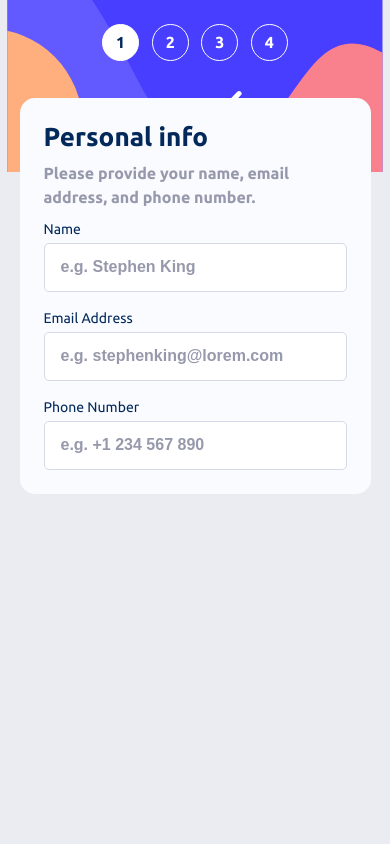
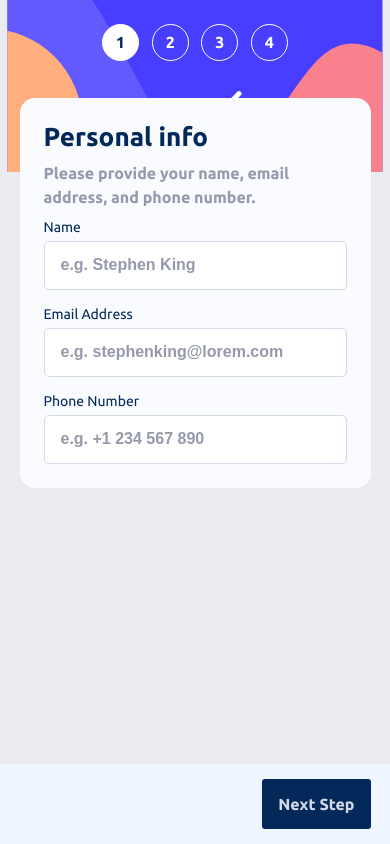
Before and after one commit to sjohnston82/multi-step-form, a Next.js app: page / in a window 390 px wide. Built offline with nearby package versions, Linux system fonts and the light colour scheme.

Commit message:
step one form complete mobile

```diff
--- a/src/app/_components/FormOneContainer.tsx
+++ b/src/app/_components/FormOneContainer.tsx
@@ -1,20 +1,29 @@
-import React from "react";
+import React, { useRef } from "react";
 import { styled } from "styled-components";
 import { useForm } from "react-hook-form";
 import * as z from "zod";
 import { zodResolver } from "@hookform/resolvers/zod";
 import validator from "validator";
 import { useFormContext } from "@/context/FormContext";
+import StepChanger from "./StepChanger";
 
 const FormOneSchema = z.object({
-  name: z.string().min(2).max(60),
-  emailAddress: z.string().min(1).email(),
-  phoneNumber: z.string().refine(validator.isMobilePhone),
+  name: z.string().min(2, { message: "This field is required" }).max(60),
+  emailAddress: z
+    .string()
+    .min(1, { message: "This field is required" })
+    .email({ message: "Must be a valid email address" }),
+  phoneNumber: z
+    .string()
+    .min(1, { message: "This field is required" })
+    .refine(validator.isMobilePhone, {
+      message: "Must be a valid phone number",
+    }),
 });
 
 type StepOneInputProps = {
   name: string;
-  email: string;
+  emailAddress: string;
   phoneNumber: string;
 };
 
@@ -43,17 +52,6 @@ const FormOneSubheading = styled.h2`
   margin-bottom: 0.6rem;
 `;
 
-const FormOneContainer = () => {
-  const { step1Info, setStep1Info } = useFormContext();
-  const { register, reset, handleSubmit } = useForm<StepOneInputProps>({
-    resolver: zodResolver(FormOneSchema),
-    defaultValues: {
-      name: step1Info.name,
-      email: step1Info.emailAddress,
-      phoneNumber: step1Info.phoneNumber,
-    },
-  });
-
 const StyledFormOne = styled.form`
   display: flex;
   flex-direction: column;
@@ -77,28 +75,108 @@ const FormOneContainer = () => {
     font-weight: bold;
     font-family: var(--font-ubuntu);
   }
+  &:focus {
+    border: 1px solid var(--purplish-blue);
+  }
 `;
+
+const StyledLabelAndError = styled.div`
+  display: flex;
+  justify-content: space-between;
+`;
+
+const ErrorMessage = styled.p`
+  color: var(--strawberry-red);
+  font-weight: bold;
+  font-size: 13px;
+`;
+
+const FormOneContainer = () => {
+  const { step1Info, setStep1Info, step, setStep } = useFormContext();
+  const formRef = useRef<HTMLFormElement | null>(null);
+  const {
+    register,
+    reset,
+    handleSubmit,
+    formState: { isValid, errors },
+  } = useForm<StepOneInputProps>({
+    resolver: zodResolver(FormOneSchema),
+    defaultValues: {
+      name: step1Info.name,
+      emailAddress: step1Info.emailAddress,
+      phoneNumber: step1Info.phoneNumber,
+    },
+  });
+
+  const onSubmit = (data: StepOneInputProps) => {
+    console.log(isValid);
+    if (!formRef.current) return null;
+    isValid &&
+      setStep1Info({
+        name: data.name,
+        emailAddress: data.emailAddress,
+        phoneNumber: data.phoneNumber,
+      });
+    setStep(step + 1);
+  };
   return (
+    <div>
       <FormOneWrapper>
         <FormOneHeading>Personal info</FormOneHeading>
         <FormOneSubheading>
           Please provide your name, email address, and phone number.
         </FormOneSubheading>
-      <StyledFormOne>
+        <StyledFormOne onSubmit={handleSubmit(onSubmit)} ref={formRef}>
           <div className="">
+            <StyledLabelAndError>
               <StyledInputLabel htmlFor="name">Name</StyledInputLabel>
-          <StyledInput placeholder="e.g. Stephen King" />
+              {errors.name?.message && (
+                <ErrorMessage>{errors.name?.message}</ErrorMessage>
+              )}
+            </StyledLabelAndError>
+            <StyledInput
+              placeholder="e.g. Stephen King"
+              {...register("name")}
+              name="name"
+              id="name"
+            />
           </div>
           <div className="">
-          <StyledInputLabel htmlFor="email">Email Address</StyledInputLabel>
-          <StyledInput placeholder="e.g. stephenking@lorem.com" />
+            <StyledLabelAndError>
+              <StyledInputLabel htmlFor="emialAddress">
+                Email Address
+              </StyledInputLabel>
+              {errors.emailAddress?.message && (
+                <ErrorMessage>{errors.emailAddress?.message}</ErrorMessage>
+              )}
+            </StyledLabelAndError>
+            <StyledInput
+              placeholder="e.g. stephenking@lorem.com"
+              {...register("emailAddress")}
+              name="emailAddress"
+              id="emailAddress"
+            />
           </div>
           <div className="">
-          <StyledInputLabel htmlFor="name">Phone Number</StyledInputLabel>
-          <StyledInput placeholder="e.g. +1 234 567 890" />
+            <StyledLabelAndError>
+              <StyledInputLabel htmlFor="phoneNumber">
+                Phone Number
+              </StyledInputLabel>
+              {errors.phoneNumber?.message && (
+                <ErrorMessage>{errors.phoneNumber?.message}</ErrorMessage>
+              )}
+            </StyledLabelAndError>
+            <StyledInput
+              placeholder="e.g. +1 234 567 890"
+              {...register("phoneNumber")}
+              name="phoneNumber"
+              id="phoneNumber"
+            />
           </div>
         </StyledFormOne>
       </FormOneWrapper>
+      <StepChanger formRef={formRef} />
+    </div>
   );
 };
 
--- /dev/null
+++ b/src/app/_components/StepChanger.tsx
@@ -0,0 +1,83 @@
+import { useFormContext } from "@/context/FormContext";
+import React from "react";
+import { styled } from "styled-components";
+
+type StepChangerProps = {
+  formRef: React.MutableRefObject<HTMLFormElement | null>;
+};
+
+const StepChangeContainer = styled.div`
+  position: absolute;
+  bottom: 0;
+  height: 5rem;
+  background-color: var(--magnolia);
+  width: 100vw;
+  display: flex;
+`;
+
+const ButtonWrapper = styled.div`
+  display: flex;
+  position: relative;
+  justify-content: space-between;
+  width: 90%;
+  margin-left: auto;
+  margin-right: auto;
+  align-items: center;
+`;
+
+const PreviousButton = styled.button<{ $step: number }>`
+  color: var(--cool-gray);
+  font-family: var(--font-ubuntu);
+  font-weight: bold;
+  outline: none;
+  border: none;
+  font-size: 16px;
+  background: transparent;
+  visibility: ${(props) => (props.$step === 1 ? "hidden" : "visible")};
+  cursor: pointer;
+  &:hover,
+  &:focus {
+    color: var(--marine-blue);
+  }
+`;
+
+const NextButton = styled.button<{ $step: number }>`
+  color: var(--light-gray);
+  background-color: var(--marine-blue);
+  outline: none;
+  border-radius: 3px;
+  padding: 1rem;
+  border: none;
+  font-family: var(--font-ubuntu);
+  font-weight: bold;
+  font-size: 16px;
+  cursor: pointer;
+
+  &:hover,
+  &:focus {
+    background-color: var(--purplish-blue);
+  }
+`;
+
+const StepChanger = ({ formRef }: StepChangerProps) => {
+  const { step, setStep } = useFormContext();
+
+  return (
+    <StepChangeContainer>
+      <ButtonWrapper>
+        <PreviousButton $step={step} onClick={() => setStep(step - 1)}>
+          Go Back
+        </PreviousButton>
+        <NextButton
+          type="submit"
+          $step={step}
+          onClick={() => formRef.current?.requestSubmit()}
+        >
+          Next Step
+        </NextButton>
+      </ButtonWrapper>
+    </StepChangeContainer>
+  );
+};
+
+export default StepChanger;
--- a/src/app/_components/StepCounter.tsx
+++ b/src/app/_components/StepCounter.tsx
@@ -13,6 +13,7 @@ const StepCounterWrapper = styled.div`
 
 const StepCounter = () => {
   const { step, setStep } = useFormContext();
+
   const StyledStep = styled.div<{ $step: number }>`
     border-radius: 50%;
     color: ${(props) => (props.$step === step ? 'var(--marine-blue)' : "white")};
--- a/src/app/globals.css
+++ b/src/app/globals.css
@@ -1,3 +1,5 @@
+@import url("https://fonts.googleapis.com/css2?family=Ubuntu:wght@400;500;700&display=swap");
+
 :root {
   --mobile: 375px;
   --desktop: 1440px;
@@ -14,8 +16,6 @@
   --magnolia: hsl(217, 100%, 97%);
   --alabaster: hsl(231, 100%, 99%);
   --white: hsl(0, 0%, 100%);
-
-
 }
 
 * {
--- a/src/app/layout.tsx
+++ b/src/app/layout.tsx
@@ -18,12 +18,6 @@ export const metadata: Metadata = {
   description: "Generated by create next app",
 };
 
-// const GlobalStyle = createGlobalStyle`
-//   input{
-//     &&::placeholder { font-family: var(--font-ubuntu);}
-//   }
-// `;
-
 export default function RootLayout({
   children,
 }: {
--- a/src/app/page.tsx
+++ b/src/app/page.tsx
@@ -6,6 +6,8 @@ import { styled } from "styled-components";
 import MobileBanner from "../../public/images/bg-sidebar-mobile.svg";
 import StepCounter from "./_components/StepCounter";
 import FormOneContainer from "./_components/FormOneContainer";
+import StepChanger from "./_components/StepChanger";
+import { useFormContext } from "@/context/FormContext";
 
 const BackgroundImageMobile = styled.div`
   position: absolute;
@@ -31,13 +33,23 @@ const StyledMain = styled.main`
 `;
 
 export default function Home() {
+  const { step } = useFormContext();
+  function getFormByStep() {
+    if (step === 1) {
+      return <FormOneContainer />;
+    }
+    if (step === 2) {
+      return;
+    }
+  }
   return (
     <StyledMain>
       <BackgroundImageMobile>
         <StyledImage src={MobileBanner} alt="Mobile sized background banner." />
       </BackgroundImageMobile>
       <StepCounter />
-      <FormOneContainer />
+
+      {getFormByStep()}
     </StyledMain>
   );
 }
```
Also changed, not shown: src/app/page.module.css (deleted, +0 -229 lines). Lines whose indentation alone changed are shown as unchanged.
